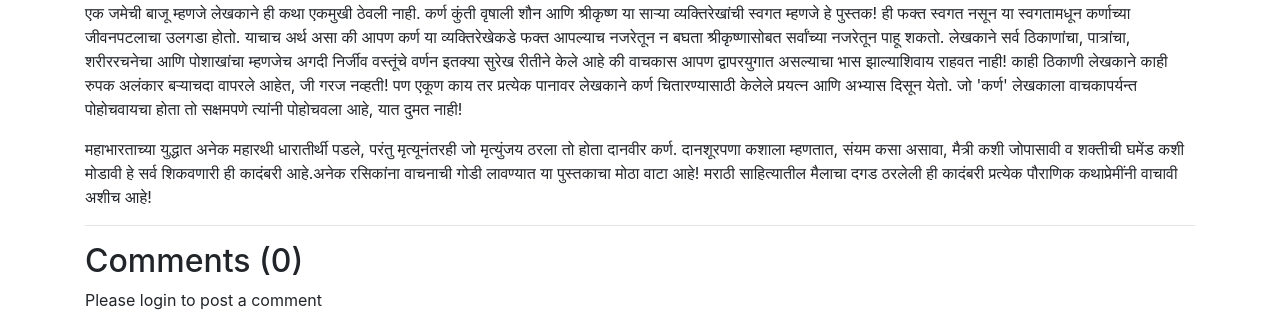
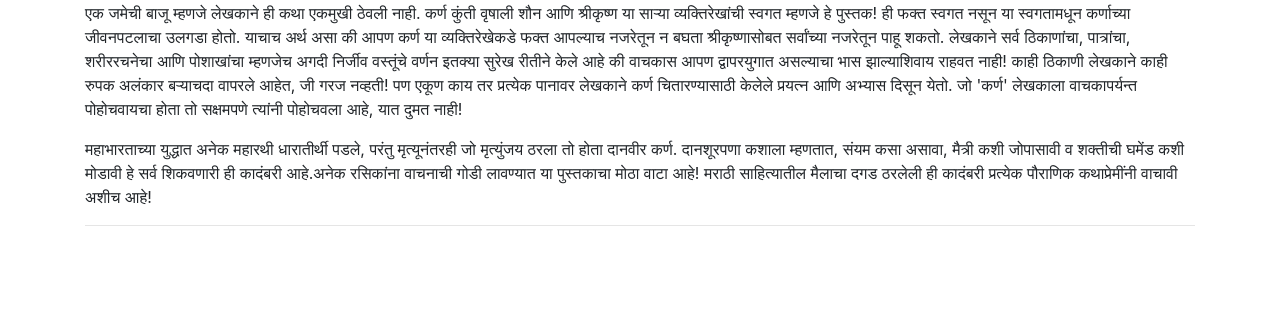
Before and after one commit to Omkarkarpe2002/tea-tales, a Django app: page /blog/mritunjay in a window 1280 px wide. Shown: the part 1025-1345 px from the top of the page. After the commit the page ends 1251 px from the top, so only its background shows below. Run offline with Django 4.2, Linux system fonts and the light colour scheme; data comes from the database, SQL or seed files in the repository; both versions use the stored data as it was after the commit; data that the repository does not hold is empty; some libraries are stand-ins or nearby versions.

Commit message:
removed comments section

```diff
--- a/templates/blog/blogPost.html
+++ b/templates/blog/blogPost.html
@@ -43,79 +43,5 @@
 
     <hr>
 </div>
-<div class="container">
-    <h2> Comments ({{comments.count}}) </h2>
-    <div class="my-2">
-        {% if user.is_authenticated %}
-        <form action="/blog/postComment" method="post">
-            {% csrf_token %}
-            <div class="form-group">
-                <label for="exampleInputEmail1">Post Comment </label>
-                <input type="text" class="form-control" name="comment" placeholder="Enter comment here">
-            </div>
-            <input type="hidden" name="postSno" value="{{post.sno}}">
-            <input type="hidden" name="parentSno" value="">
-            <button type="submit" class="btn btn-primary">Submit</button>
-        </form>
-        {% else %}
-        Please login to post a comment
-        {% endif %}
-    </div>
-    {% for comment in comments %}
-    <div class="row my-3">
-        {% comment %} <div class="col-md-1  ">
-            <img class="rounded mx-auto d-block w-100 border border-dark p-2" src="/static/img/user.png" alt="user">
-        </div> {% endcomment %}
-        <div class="col-md-1 d-flex align-items-center">
-            {% load static %}
-            <img class="rounded img-fluid small-icon" src="{% static "img/user.png" %}" alt="user">
-        </div>
-        <div class="col-md-11 ">
-            <b> {{comment.user.username}} </b> <span class="badge badge-secondary ">{{comment.timestamp| naturaltime}}</span>
-            <div>{{comment.comment}}</div>
-            <div class="reply mx-0">
-                {% if user.is_authenticated %}
-                <button class="btn btn-sm btn-primary" type="button" data-toggle="collapse" data-target="#replyBox{{comment.sno}}" aria-expanded="false" aria-controls="replyBox{{comment.sno}}">
-                    Reply
-                </button>
-                <div class="collapse" id="replyBox{{comment.sno}}">
-                    <div class="card card-body my-2">
-                        <form action="/blog/postComment" method="post">
-                            {% csrf_token %}
-                            <div class="form-group">
-                                <label for="comment">Post a reply </label>
-                                <input type="text" class="form-control" name="comment" placeholder="Enter comment here">
-                                <input type="hidden" name="parentSno" value="{{comment.sno}}">
-                            </div>
-                            <input type="hidden" name="postSno" value="{{post.sno}}">
-                            <button type="submit" class="btn btn-primary">Submit</button>
-                        </form>
-                    </div>
-                </div>
-                {% else %}
-                <button class="btn btn-sm btn-primary" type="button" data-toggle="collapse" data-target="#replyBox{{comment.sno}}" aria-expanded="false" aria-controls="replyBox{{comment.sno}}">
-                    Login to reply
-                </button>
-                {% endif %}
-                <div class="replies my-2 ">
-                    {% for reply in replyDict|get_val:comment.sno %}
-                    <div class="row my-2">
-                        <div class="col-md-1 ">
-                            <img class="rounded img-fluid small-icon" src="{% static "img/user.png" %}" alt="user">
-                        </div>
-                        <div class="col-md-11">
-                            <div class="col-md-11 ">
-                                <b> {{reply.user.username}} </b> <span class="badge badge-secondary ">{{reply.timestamp| naturaltime}}</span>
-                                <div>{{reply.comment}}</div>
-                            </div>
-                            <br>
-                        </div>
-                    </div>
-                    {% endfor %}
-                </div>
-            </div>
-        </div>
-    </div>
-    {% endfor %}
-</div>
+
 {% endblock %}
```
Also changed, not shown: db.sqlite3.
